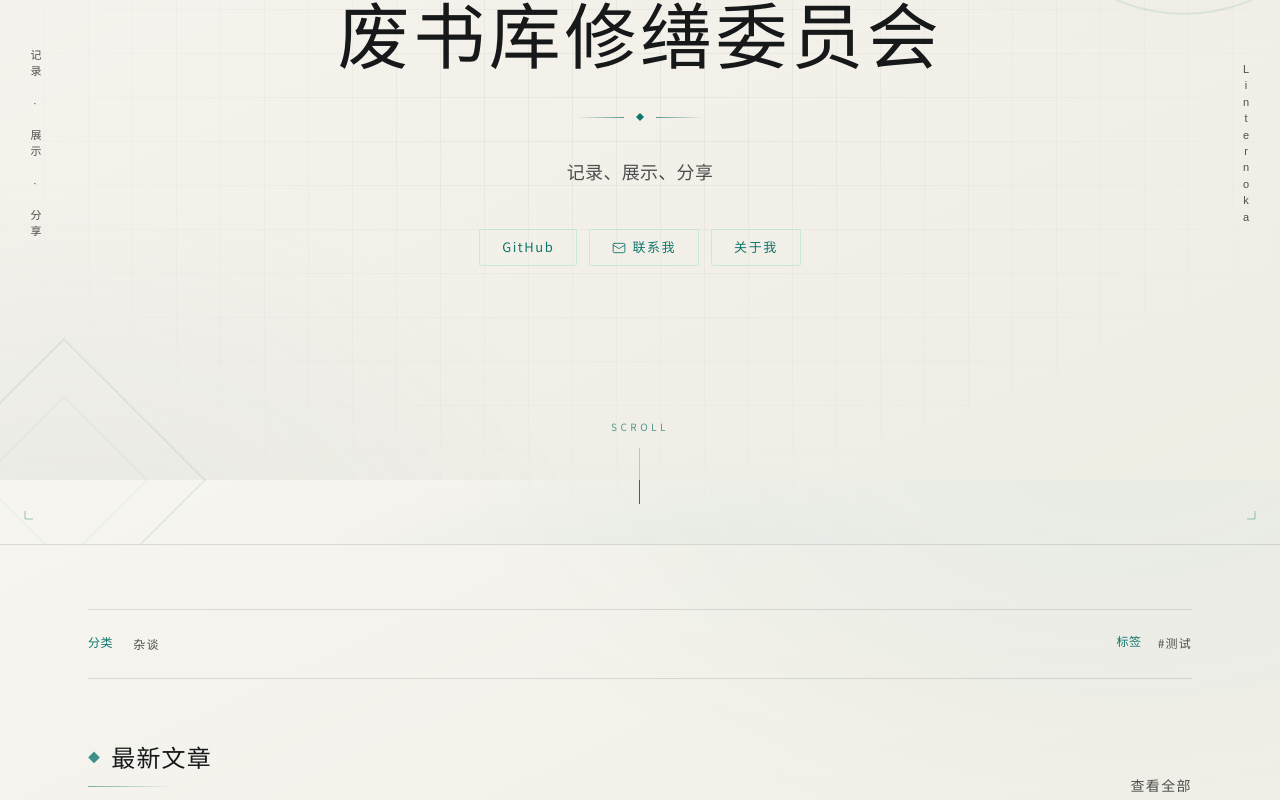
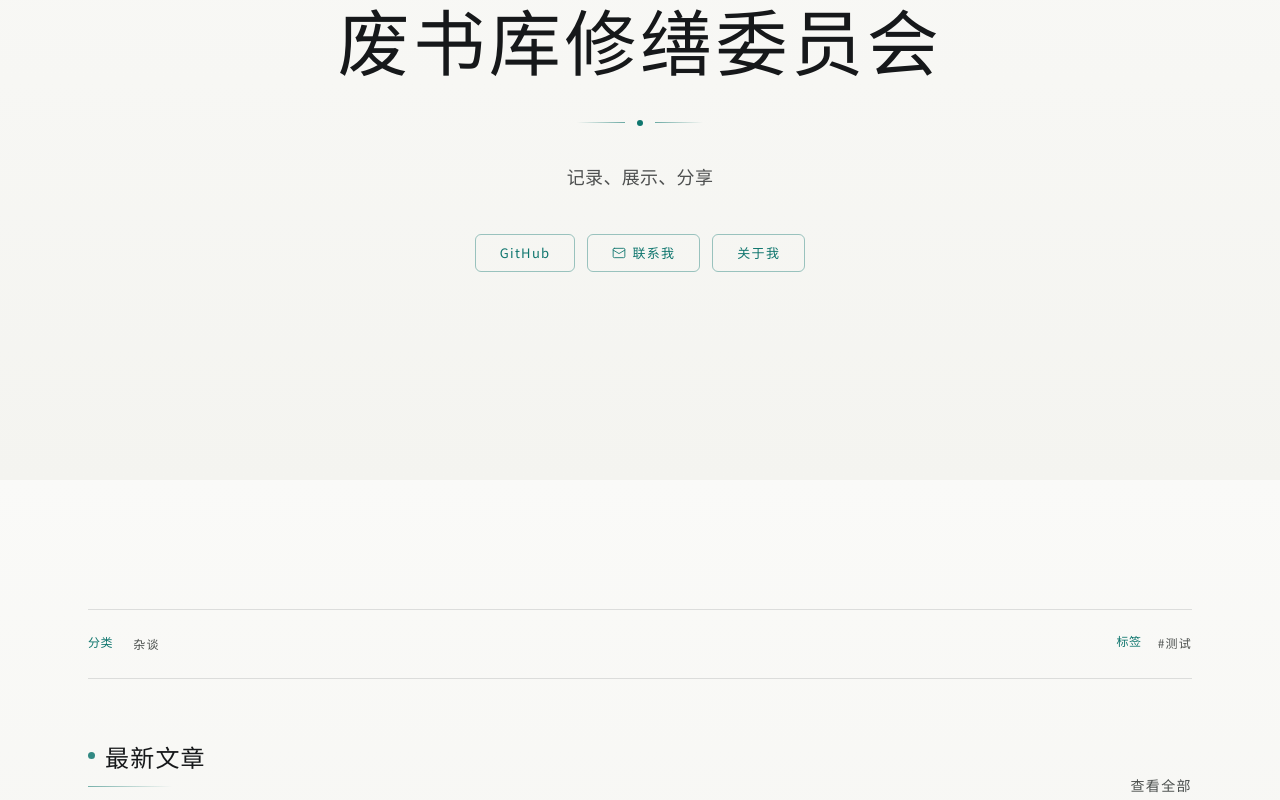
Before and after one commit to Linternoka/personal-blog, a Next.js app: page / in a window 1280 px wide. Shown: the part 320-1120 px from the top of the page. Built offline with nearby package versions, Linux system fonts and the light colour scheme.

Commit message:
feat: 移动端适配+现代设计改造——去重渐变/精简 Hero/表格横滚/移动端目录，保留卡片设计

```diff
--- a/app/globals.css
+++ b/app/globals.css
@@ -37,10 +37,10 @@
   --hero-fg: #16181a;
   --hero-fg-soft: rgba(22, 24, 26, 0.75);
   --hero-fg-faint: rgba(22, 24, 26, 0.4);
-  --hero-glow: rgba(15, 118, 110, 0.08);
-  --fog-a: rgba(15, 118, 110, 0.06);
-  --fog-b: rgba(120, 150, 190, 0.08);
-  --grid: rgba(22, 24, 26, 0.05);
+  --hero-glow: transparent;
+  --fog-a: transparent;
+  --fog-b: transparent;
+  --grid: transparent;
 }
 
 /* 深色模式：废墟赛博（保留暗色基底 + 青绿/品红强调） */
@@ -64,10 +64,10 @@
   --hero-fg: #e8eae9;
   --hero-fg-soft: rgba(232, 234, 233, 0.72);
   --hero-fg-faint: rgba(232, 234, 233, 0.38);
-  --hero-glow: rgba(127, 220, 198, 0.08);
-  --fog-a: rgba(127, 220, 198, 0.06);
-  --fog-b: rgba(199, 125, 171, 0.05);
-  --grid: rgba(255, 255, 255, 0.04);
+  --hero-glow: transparent;
+  --fog-a: transparent;
+  --fog-b: transparent;
+  --grid: transparent;
 }
 
 /* ---------- 雾气背景：缓慢漂移（60-120s），不阻塞主线程 ---------- */
@@ -77,32 +77,37 @@ body {
   font-size: 15px;
   line-height: 1.9;
   letter-spacing: 0.02em;
-  background:
-    radial-gradient(1100px 720px at 88% -8%, var(--fog-a), transparent 62%),
-    radial-gradient(900px 640px at 6% 112%, var(--fog-b), transparent 60%),
-    linear-gradient(155deg, #f7f5f0 0%, #f3f1ea 45%, #efece4 100%);
+  background: linear-gradient(180deg, #fafaf8 0%, #f4f4f0 100%);
   background-attachment: fixed;
-  background-size: 180% 180%;
-  animation: fog-drift 90s ease-in-out infinite alternate;
   -webkit-font-smoothing: antialiased;
   -moz-osx-font-smoothing: grayscale;
   text-rendering: optimizeLegibility;
 }
 .dark body {
-  background:
-    radial-gradient(1100px 720px at 88% -8%, var(--fog-a), transparent 62%),
-    radial-gradient(900px 640px at 6% 112%, var(--fog-b), transparent 60%),
-    linear-gradient(155deg, #0a0e0d 0%, #0d1213 45%, #11151c 100%);
+  background: linear-gradient(180deg, #0c0f10 0%, #0a0e0d 100%);
+  background-attachment: fixed;
 }
-@keyframes fog-drift {
-  0% {
-    background-position: 0% 0%;
+
+/* ---------- 移动端：固定背景在手机上易闪烁，改为随滚动 ---------- */
+@media (max-width: 768px) {
+  body,
+  .dark body {
+    background-attachment: scroll;
   }
-  50% {
-    background-position: 100% 100%;
+}
+
+/* ---------- 移动端菜单展开动画 ---------- */
+.kam-menu-enter {
+  animation: kam-menu-in 0.4s cubic-bezier(0.16, 1, 0.3, 1) both;
+}
+@keyframes kam-menu-in {
+  from {
+    opacity: 0;
+    transform: translateY(-8px);
   }
-  100% {
-    background-position: 0% 100%;
+  to {
+    opacity: 1;
+    transform: translateY(0);
   }
 }
 
@@ -145,47 +150,24 @@ h4,
   background: rgba(127, 220, 198, 0.4);
 }
 
-/* ---------- 竖排文字（Hero 点缀） ---------- */
-.kam-vertical {
-  writing-mode: vertical-rl;
-  text-orientation: upright;
-  letter-spacing: 0.4em;
-  font-family: var(--font-serif);
-  color: var(--text-soft);
-}
-
-/* ---------- 终端游标 ---------- */
-.kam-caret::after {
-  content: "▍";
-  color: var(--accent);
-  animation: caret-blink 2.4s steps(1) infinite;
-}
-@keyframes caret-blink {
-  0%, 60% { opacity: 1; }
-  61%, 100% { opacity: 0; }
-}
-
-/* ---------- 慢速滚动渐入 ---------- */
+/* ---------- 慢速滚动渐入（现代：轻微位移，无模糊） ---------- */
 .kam-reveal {
   opacity: 0;
-  transform: translateY(26px);
-  filter: blur(10px);
-  transition: opacity 1.1s cubic-bezier(0.16, 1, 0.3, 1),
-    transform 1.1s cubic-bezier(0.16, 1, 0.3, 1),
-    filter 1.1s cubic-bezier(0.16, 1, 0.3, 1);
-  will-change: opacity, transform, filter;
+  transform: translateY(16px);
+  transition: opacity 0.8s cubic-bezier(0.16, 1, 0.3, 1),
+    transform 0.8s cubic-bezier(0.16, 1, 0.3, 1);
+  will-change: opacity, transform;
 }
 .kam-reveal.is-visible {
   opacity: 1;
   transform: translateY(0);
-  filter: blur(0);
 }
 
 /* ---------- 分段渐入（慢速） ---------- */
 .kam-fade-up {
   opacity: 0;
-  transform: translateY(22px);
-  animation: kam-fade 1s cubic-bezier(0.16, 1, 0.3, 1) forwards;
+  transform: translateY(16px);
+  animation: kam-fade 0.8s cubic-bezier(0.16, 1, 0.3, 1) forwards;
 }
 @keyframes kam-fade {
   to {
@@ -206,8 +188,8 @@ h4,
 .glass {
   background: var(--bg-soft);
   border: 1px solid var(--line);
+  -webkit-backdrop-filter: blur(12px);
   backdrop-filter: blur(12px);
-  -webkit-backdrop-filter: blur(12px);
 }
 
 /* ---------- 档案残片卡片：轻微旋转、阴影分层、边角磨损 ---------- */
@@ -279,32 +261,30 @@ h4,
   box-shadow: 0 0 14px -4px var(--accent-b-soft);
 }
 
-/* ---------- 霓虹按钮 / 链接 ---------- */
+/* ---------- 简洁按钮（现代描边） ---------- */
 .kam-btn,
 .btn-neon {
   position: relative;
   display: inline-flex;
   align-items: center;
   gap: 6px;
-  padding: 8px 22px;
-  border: 1px solid rgba(127, 220, 198, 0.35);
+  padding: 9px 24px;
+  border: 1px solid var(--accent-soft);
   color: var(--accent);
-  border-radius: 2px;
+  border-radius: 6px;
   background: transparent;
-  letter-spacing: 0.12em;
+  letter-spacing: 0.1em;
   font-size: 13px;
-  transition: color 0.6s cubic-bezier(0.16, 1, 0.3, 1),
-    background-color 0.6s cubic-bezier(0.16, 1, 0.3, 1),
-    box-shadow 0.6s cubic-bezier(0.16, 1, 0.3, 1),
-    transform 0.6s cubic-bezier(0.16, 1, 0.3, 1),
-    border-color 0.6s cubic-bezier(0.16, 1, 0.3, 1);
+  transition: color 0.5s cubic-bezier(0.16, 1, 0.3, 1),
+    background-color 0.5s cubic-bezier(0.16, 1, 0.3, 1),
+    transform 0.5s cubic-bezier(0.16, 1, 0.3, 1),
+    border-color 0.5s cubic-bezier(0.16, 1, 0.3, 1);
 }
 .kam-btn:hover,
 .btn-neon:hover {
   background: var(--gold-soft);
   color: var(--gold-strong);
-  border-color: rgba(127, 220, 198, 0.6);
-  box-shadow: 0 0 22px -6px var(--gold-soft);
+  border-color: var(--accent);
   transform: translateY(-1px);
 }
 
@@ -395,12 +375,15 @@ blockquote::before {
   padding-bottom: 0.35em;
 }
 .kam-section-ja::before {
-  content: "\25C6";
-  font-size: 0.5em;
-  vertical-align: 0.4em;
+  content: "";
+  display: inline-block;
+  width: 7px;
+  height: 7px;
+  border-radius: 50%;
   margin-right: 10px;
-  color: var(--accent);
-  opacity: 0.8;
+  background: var(--accent);
+  vertical-align: 0.32em;
+  opacity: 0.85;
 }
 .kam-section-ja::after {
   content: "";
@@ -412,7 +395,7 @@ blockquote::before {
   opacity: 0.55;
 }
 
-/* ---------- Hero：全屏留白，极淡青绿氛围 ---------- */
+/* ---------- Hero：全屏留白，居中（现代编辑风） ---------- */
 .kam-hero {
   position: relative;
   display: flex;
@@ -420,28 +403,6 @@ blockquote::before {
   align-items: center;
   justify-content: center;
   overflow: hidden;
-}
-.kam-hero::before {
-  content: "";
-  position: absolute;
-  inset: 0;
-  background:
-    radial-gradient(ellipse 70% 55% at 50% 0%, var(--hero-glow), transparent 65%),
-    radial-gradient(ellipse 55% 45% at 50% 115%, var(--hero-glow), transparent 60%);
-  pointer-events: none;
-}
-/* 淡网格背景（城市/终端感，仅 Hero） */
-.kam-hero::after {
-  content: "";
-  position: absolute;
-  inset: 0;
-  background-image:
-    linear-gradient(var(--grid) 1px, transparent 1px),
-    linear-gradient(90deg, var(--grid) 1px, transparent 1px);
-  background-size: 44px 44px;
-  -webkit-mask-image: radial-gradient(ellipse 75% 70% at 50% 45%, black, transparent 80%);
-  mask-image: radial-gradient(ellipse 75% 70% at 50% 45%, black, transparent 80%);
-  pointer-events: none;
 }
 
 @theme inline {
@@ -490,33 +451,6 @@ blockquote::before {
   font-family: var(--font-sans);
   letter-spacing: 0.12em;
   font-weight: 300;
-}
-
-/* ---------- SCROLL 指示（暗色终端风） ---------- */
-.kam-scroll {
-  position: relative;
-  width: 1px;
-  height: 56px;
-  background: var(--line-strong);
-  overflow: hidden;
-}
-.kam-scroll::after {
-  content: "";
-  position: absolute;
-  top: -60%;
-  left: 0;
-  width: 100%;
-  height: 60%;
-  background: var(--accent);
-  animation: kam-scroll-line 2.2s cubic-bezier(0.5, 0, 0.5, 1) infinite;
-}
-@keyframes kam-scroll-line {
-  0% {
-    top: -60%;
-  }
-  100% {
-    top: 110%;
-  }
 }
 
 /* ---------- 文章正文（暗色废墟风，68ch 行宽） ---------- */
@@ -577,6 +511,8 @@ blockquote::before {
   border-radius: 6px;
   font-size: 13.5px;
   line-height: 1.75;
+  overflow-x: auto;
+  max-width: 100%;
 }
 .prose-kam :where(pre code) {
   background: transparent;
@@ -629,6 +565,16 @@ blockquote::before {
   margin: 0;
   border: none;
   border-radius: 0;
+  overflow-x: auto;
+}
+
+/* ---------- 表格窄屏横向滚动容器（由 markdown 渲染自动包裹） ---------- */
+.table-scroll {
+  overflow-x: auto;
+  margin: 1.4em 0;
+}
+.table-scroll table {
+  margin: 0;
 }
 .code-copy-btn {
   background: transparent;
--- a/app/page.tsx
+++ b/app/page.tsx
@@ -13,82 +13,26 @@ export default function HomePage() {
 
   return (
     <>
-      {/* ---------- Hero：留白开场 + 淡金氛围 ---------- */}
-      <section className="kam-hero border-b border-line px-4 text-center">
-        {/* 顶底边框由背景雾气承载 */}
-
-        {/* 背景几何装饰（极淡，增加层次） */}
-        <svg
-          className="absolute -right-24 -top-24 hidden h-96 w-96 text-gold/10 lg:block"
-          viewBox="0 0 200 200"
-          fill="none"
-          stroke="currentColor"
-          strokeWidth="1"
-          aria-hidden="true"
-        >
-          <circle cx="100" cy="100" r="90" />
-          <circle cx="100" cy="100" r="62" opacity="0.6" />
-        </svg>
-        <svg
-          className="absolute -bottom-24 -left-24 hidden h-80 w-80 text-gold/10 lg:block"
-          viewBox="0 0 200 200"
-          fill="none"
-          stroke="currentColor"
-          strokeWidth="1"
-          aria-hidden="true"
-        >
-          <path d="M100 12 188 100 100 188 12 100Z" />
-          <path d="M100 48 152 100 100 152 48 100Z" opacity="0.6" />
-        </svg>
-
-        {/* 四角细线装饰（SVG） */}
-        <svg className="absolute left-6 top-6 hidden h-6 w-6 text-gold/40 md:block" viewBox="0 0 24 24" fill="none" stroke="currentColor" strokeWidth="1" aria-hidden="true">
-          <path d="M1 9V1H9" />
-        </svg>
-        <svg className="absolute right-6 top-6 hidden h-6 w-6 text-gold/40 md:block" viewBox="0 0 24 24" fill="none" stroke="currentColor" strokeWidth="1" aria-hidden="true">
-          <path d="M15 1H23V9" />
-        </svg>
-        <svg className="absolute bottom-6 left-6 hidden h-6 w-6 text-gold/40 md:block" viewBox="0 0 24 24" fill="none" stroke="currentColor" strokeWidth="1" aria-hidden="true">
-          <path d="M1 15V23H9" />
-        </svg>
-        <svg className="absolute bottom-6 right-6 hidden h-6 w-6 text-gold/40 md:block" viewBox="0 0 24 24" fill="none" stroke="currentColor" strokeWidth="1" aria-hidden="true">
-          <path d="M15 23H23V15" />
-        </svg>
-
-        {/* 左右竖排文字 */}
-        <span className="kam-vertical absolute left-6 top-1/2 z-10 hidden -translate-y-1/2 text-[11px] text-gold/50 md:block">
-          记录 · 展示 · 分享
-        </span>
-        <span className="kam-vertical absolute right-6 top-1/2 z-10 hidden -translate-y-1/2 text-[11px] text-gold/50 md:block">
-          {siteConfig.author.name}
-        </span>
-
-        <div className="relative z-10 mx-auto flex max-w-3xl flex-col items-center pb-16">
-          {/* 终端路径标识 */}
-          <p className="kam-fade-up mb-5 flex items-center justify-center gap-2 text-xs tracking-[0.3em] text-gold">
-            <span aria-hidden="true">❯</span>
-            <span className="kam-caret">~/personal-blog</span>
-          </p>
-
+      {/* ---------- Hero：现代编辑风，全屏留白 ---------- */}
+      <section className="kam-hero px-4 text-center">
+        <div className="relative z-10 mx-auto flex max-w-3xl flex-col items-center pb-16 pt-12">
           {/* 中央大字标题（极轻字重） */}
-          <h1 className="kam-hero-title text-5xl leading-tight sm:text-7xl">
+          <h1 className="kam-hero-title text-4xl leading-tight sm:text-6xl lg:text-7xl">
             {siteConfig.name}
           </h1>
 
-          {/* 金色分隔：线 + 菱形 */}
-          <div className="kam-fade-up kam-delay-2 my-8 flex items-center gap-3">
-            <span className="h-px w-12 bg-gradient-to-r from-transparent to-gold/70" />
-            <svg viewBox="0 0 10 10" className="h-2 w-2 text-gold" aria-hidden="true">
-              <path d="M5 0 10 5 5 10 0 5Z" fill="currentColor" />
-            </svg>
-            <span className="h-px w-12 bg-gradient-to-l from-transparent to-gold/70" />
+          {/* 分隔：细线 + 圆点 */}
+          <div className="kam-fade-up kam-delay-1 my-8 flex items-center gap-3">
+            <span className="h-px w-12 bg-gradient-to-r from-transparent to-gold/60" />
+            <span className="h-1.5 w-1.5 rounded-full bg-gold" />
+            <span className="h-px w-12 bg-gradient-to-l from-transparent to-gold/60" />
           </div>
 
-          <p className="kam-fade-up kam-delay-3 mx-auto max-w-xl text-base leading-loose text-herofgs sm:text-lg">
+          <p className="kam-fade-up kam-delay-2 mx-auto max-w-xl text-base leading-loose text-herofgs sm:text-lg">
             {siteConfig.description}
           </p>
 
-          <div className="kam-fade-up kam-delay-4 mt-10 flex flex-wrap items-center justify-center gap-3">
+          <div className="kam-fade-up kam-delay-3 mt-10 flex flex-wrap items-center justify-center gap-3">
             {siteConfig.social.github && (
               <a
                 href={siteConfig.social.github}
@@ -109,12 +53,6 @@ export default function HomePage() {
               关于我
             </Link>
           </div>
-        </div>
-
-        {/* SCROLL 指示 */}
-        <div className="kam-fade-up kam-delay-4 absolute bottom-10 left-1/2 z-10 flex -translate-x-1/2 flex-col items-center gap-3">
-          <span className="text-[10px] tracking-[0.35em] text-gold/70">SCROLL</span>
-          <div className="kam-scroll" />
         </div>
       </section>
 
--- a/components/Footer.tsx
+++ b/components/Footer.tsx
@@ -16,7 +16,7 @@ export default function Footer() {
   const year = new Date().getFullYear();
   return (
     <footer className="mt-16 border-t border-line">
-      <div className="mx-auto w-full max-w-5xl px-4 py-14 sm:px-6">
+      <div className="mx-auto w-full max-w-5xl px-4 pb-[calc(env(safe-area-inset-bottom)+3.5rem)] pt-14 sm:px-6">
         <div className="flex flex-col items-center gap-5">
           {/* 站点名 */}
           <Link
--- a/components/GiscusComments.tsx
+++ b/components/GiscusComments.tsx
@@ -15,10 +15,8 @@ export default function GiscusComments() {
   }
 
   return (
-    <section className="mt-12 border-t border-gray-200 pt-8 dark:border-gray-800">
-      <h2 className="mb-4 text-lg text-gray-900 dark:text-gray-50">
-        评论
-      </h2>
+    <section className="mt-12 border-t border-line pt-8">
+      <h2 className="kam-title mb-4 text-lg text-text">评论</h2>
       <Giscus
         repo={giscus.repo as `${string}/${string}`}
         repoId={giscus.repoId}
--- a/components/Header.tsx
+++ b/components/Header.tsx
@@ -72,7 +72,7 @@ export default function Header() {
 
       {/* 移动端菜单 */}
       {open && (
-        <nav className="border-t border-line bg-bg px-4 py-3 md:hidden">
+        <nav className="kam-menu-enter border-t border-line bg-bg px-4 py-3 md:hidden">
           {siteConfig.nav.map((item) => (
             <Link
               key={item.href}
```
Also changed, not shown: app/posts/[slug]/page.tsx (+19 -1 lines), components/Toc.tsx (+10 -2 lines), lib/markdown.ts (+31 -0 lines).
